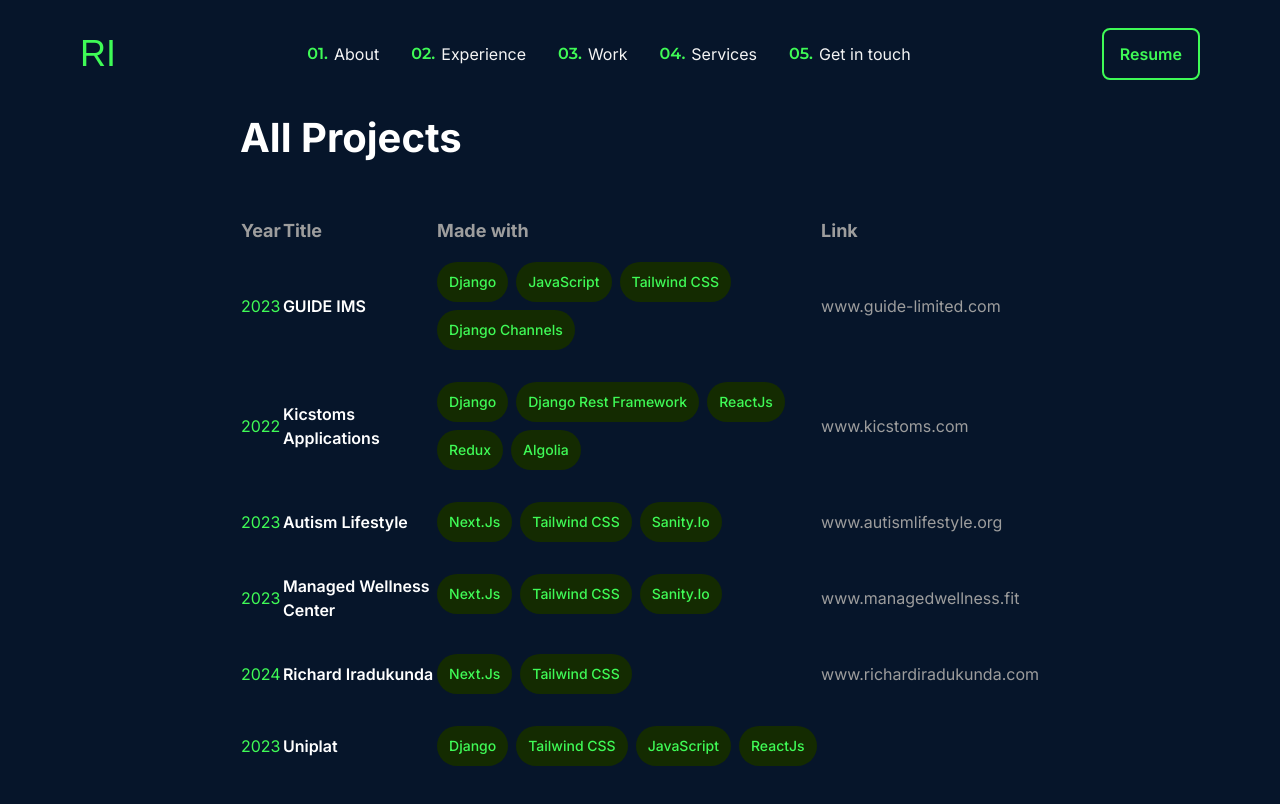
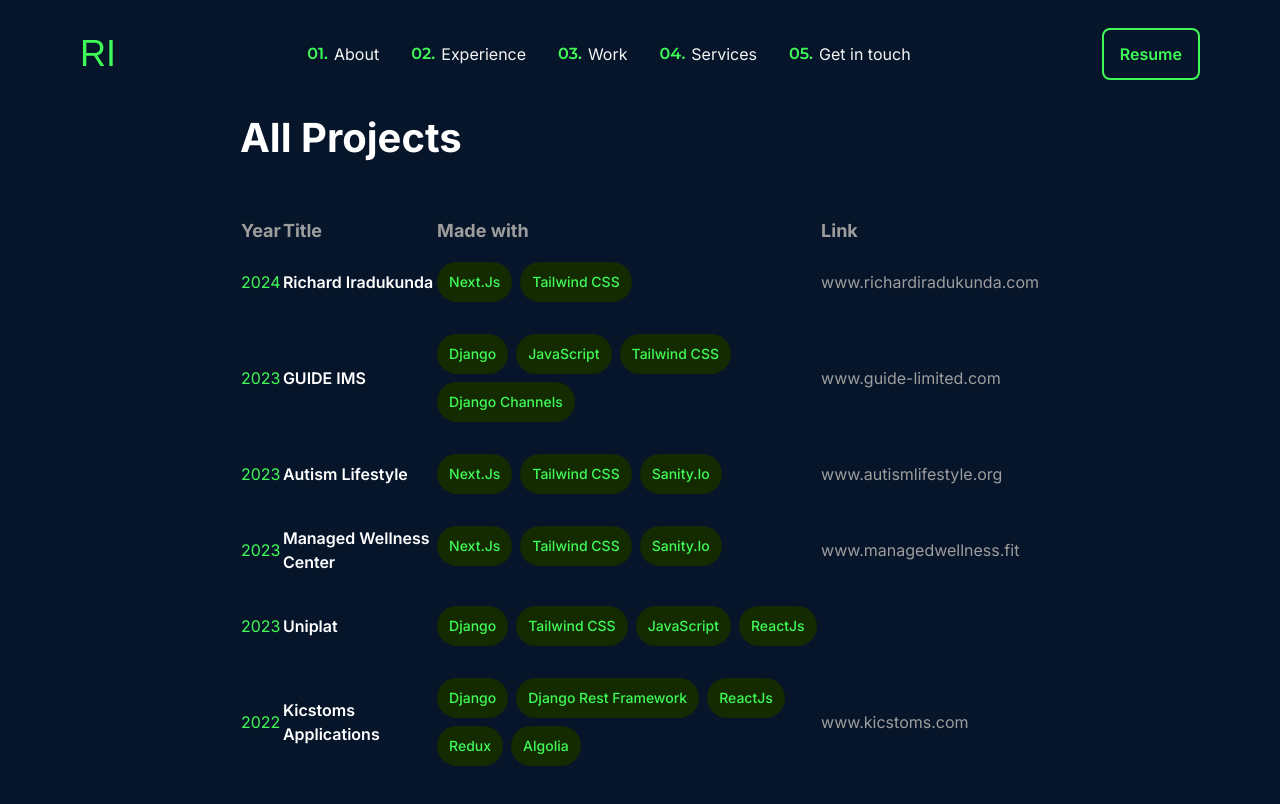
Before and after one commit to Richy-irad/portfolio, a Next.js app: page /projects in a window 1280 px wide. Shown: the top 804 px of the page. Built offline with nearby package versions, Linux system fonts and the light colour scheme; a web font is replaced by a local one.

Commit message:
sort projects on projects page based on year

```diff
--- a/src/app/projects/page.tsx
+++ b/src/app/projects/page.tsx
@@ -2,6 +2,10 @@
 import { projects } from "@/lib/projects";
 
 export default function Projects() {
+  // sort the projects based on year
+  const sortedProjects = projects.sort((a, b) => {
+    return b.year - a.year;
+  });
   return (
     <div className="flex flex-col gap-12">
       <h1 className="text-white font-bold text-[40px] capitalize">
@@ -17,7 +21,7 @@
           </tr>
         </thead>
         <tbody>
-          {projects.map((project, index) => (
+          {sortedProjects.map((project, index) => (
             <tr key={index} className="group">
               <td className="text-foreground text-start py-4 group-hover:background-200">
                 {project.year}
--- a/src/lib/projects.ts
+++ b/src/lib/projects.ts
@@ -4,7 +4,7 @@
     description:
       "An Information Management System that was designed to track and manage organization resources and members information. It has a Content Management System and a Chat application.",
     imageUrl: "/guide-limited-thumbnail.png",
-    year: "2023",
+    year: 2023,
     stack: ["django", "JavaScript", "tailwind CSS", "django channels"],
     link: "www.guide-limited.com",
   },
@@ -13,7 +13,7 @@
     description:
       "kicstoms applications that are meant for business of selling sneakers. Kicstoms offers 2 applications. An ecommerce platform for buying sneakers, and a Seller central application for sellers.",
     imageUrl: "/kicstoms-thumbnail.png",
-    year: "2022",
+    year: 2022,
     stack: ["django", "django rest framework", "reactJs", "redux", "algolia"],
     link: "www.kicstoms.com",
   },
@@ -23,7 +23,7 @@
       "Autism lifestyle website meant to showcase services available to parents with kids with autism",
 
     imageUrl: "/autism-lifestyle-thumbnail.png",
-    year: "2023",
+    year: 2023,
     stack: ["next.js", "tailwind CSS", "sanity.io"],
     link: "www.autismlifestyle.org",
   },
@@ -32,7 +32,7 @@
     description:
       "managed wellness center offers psychologist services. It leverages the flexibility of Next.js and Sanity.io for content management.",
     imageUrl: "/managed-wellness-thumbnail.png",
-    year: "2023",
+    year: 2023,
     stack: ["next.js", "tailwind CSS", "sanity.io"],
     link: "www.managedwellness.fit",
   },
@@ -40,7 +40,7 @@
     name: "richard iradukunda",
     description: "This is my portofolio site",
     imageUrl: "/portfolio-thumbnail.jpg",
-    year: "2024",
+    year: 2024,
     stack: ["next.js", "tailwind CSS"],
     link: "www.richardiradukunda.com",
   },
@@ -49,7 +49,7 @@
     description:
       "UniPlat is a platform for university students to find opportunities past college education, as well as be able to earn a living by providing tutoring to those in need",
     imageUrl: "/uniplat-thumbnail.png",
-    year: "2023",
+    year: 2023,
     stack: ["django", "tailwind CSS", "JavaScript", "reactJs"],
   },
 ];
```
